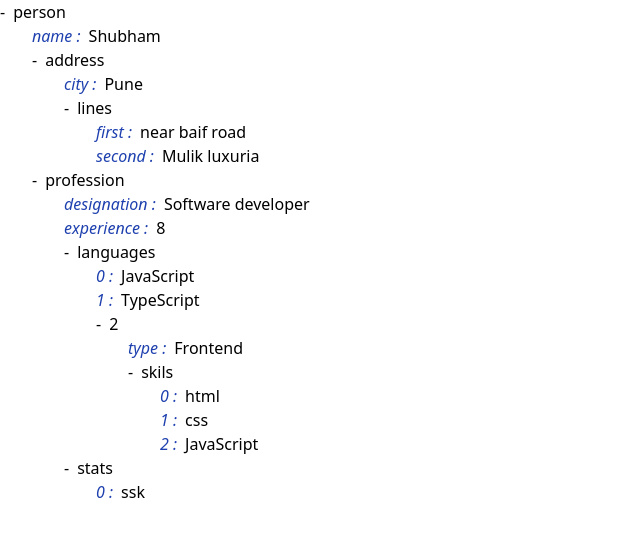
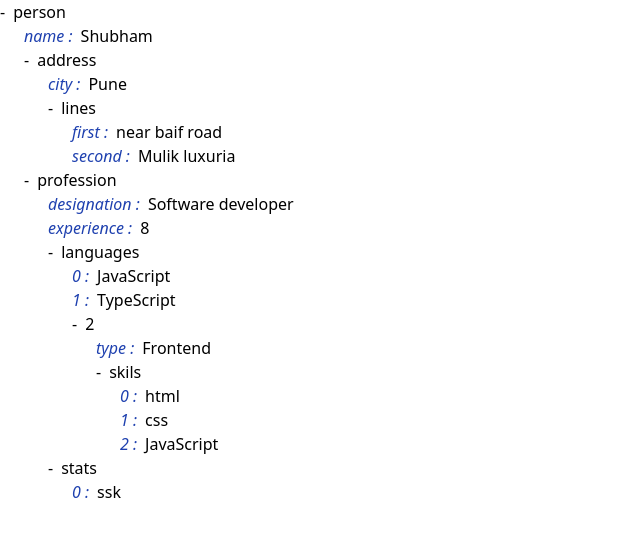
Before and after one commit to shubhkulkarni/react-json-as-tree, a React (Vite) app: page / in a window 1280 px wide. Shown: the top 536 px of the page, without its empty margins (0-640 px from the left). Built offline with nearby package versions, Linux system fonts and the light colour scheme.

Commit message:
adjust margin

```diff
--- a/src/components/Tree/Branch.tsx
+++ b/src/components/Tree/Branch.tsx
@@ -24,7 +24,7 @@ const Branch: React.FC<BranchProps> = ({ name, root }: BranchProps) => {
         </button>
         <div className="name">{name}</div>
       </div>
-      <div className={`content ml-8 ${!isOpen && "hidden"}`}>
+      <div className={`content ml-6 ${!isOpen && "hidden"}`}>
         <Tree root={root} />
       </div>
     </div>
```
